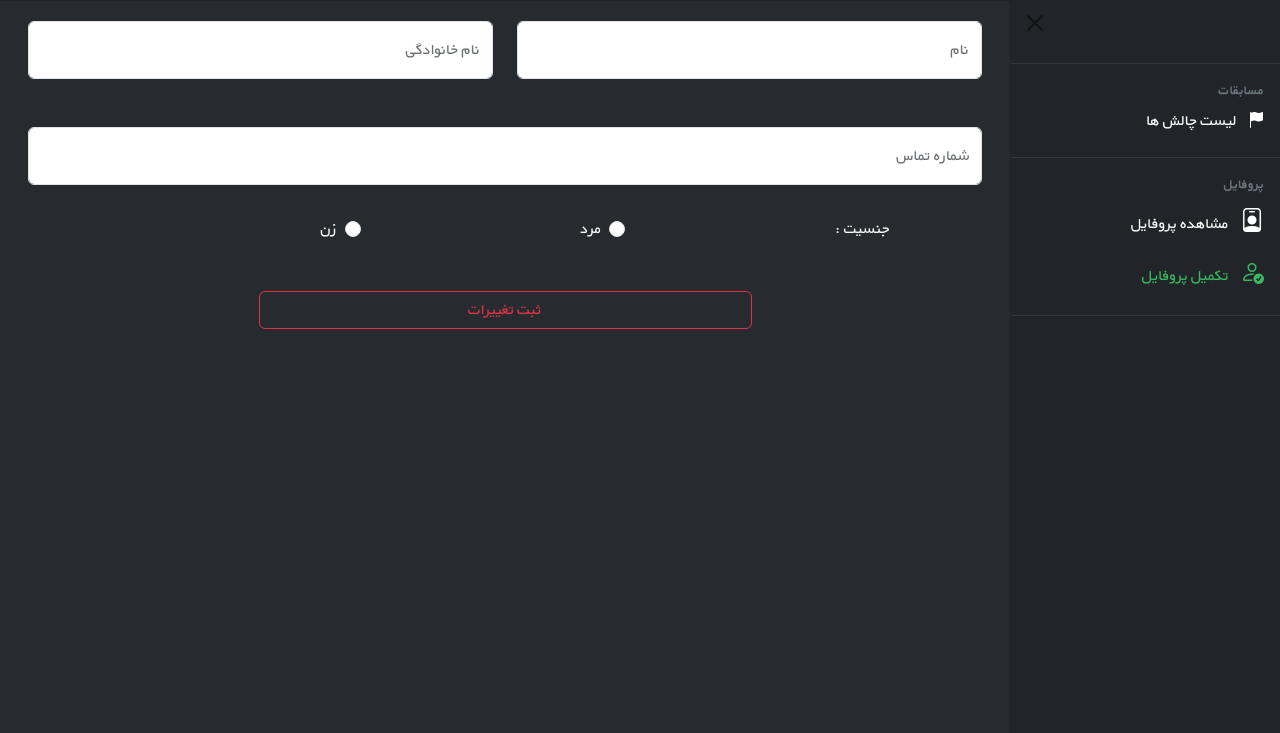
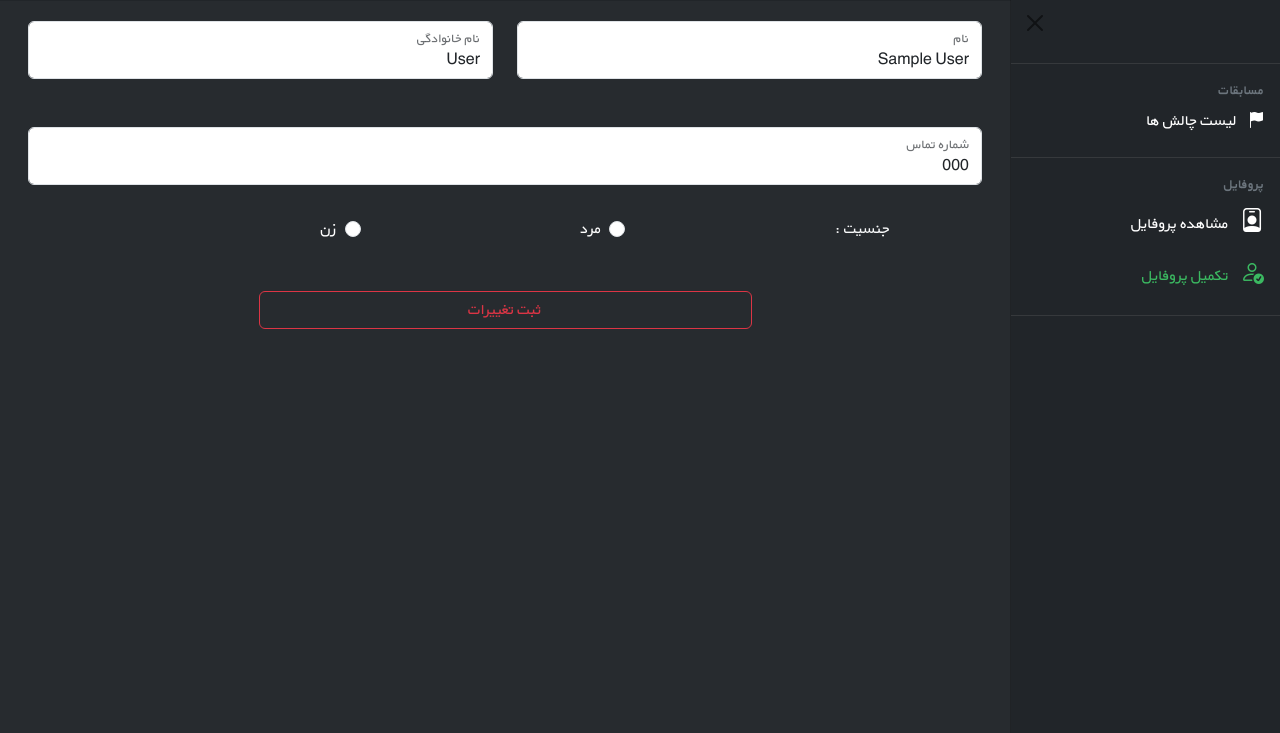
Before and after one commit to mr-z-one/apa_CTF, a PHP site: page /public/Profile-submit.php in a window 1280 px wide. Shown: the part 67-800 px from the top of the page. Run offline with PHP 8.4, Linux system fonts and the light colour scheme; the visitor is signed in with stand-in values (Sample User, id 1); tables that the repository leaves empty hold one stand-in row (values such as "Sample post").

Commit message:
finishing profile submit

```diff
--- a/profile/inc/Profile-submit.model.php
+++ b/profile/inc/Profile-submit.model.php
@@ -2,7 +2,11 @@
 
 require_once __DIR__ . '/../../config/database.php';
 require_once __DIR__ . '/../../src/libs/connection.php' ;
-function update_user_data(string $user_id, string $name,string $last_name,string $phone_number,string $gender="m") {
+
+
+
+
+function update_user_data(string $user_id, string $name,string $last_name,string $phone_number,string $gender="m"):bool {
 
         $sql = 'UPDATE users
             SET name = :name,
--- a/profile/inc/show-Profile.model.php
+++ b/profile/inc/show-Profile.model.php
@@ -2,6 +2,7 @@
 
 require_once __DIR__ . '/../../config/database.php';
 require_once __DIR__ . '/../../src/libs/connection.php' ;
+
 
 
 
--- a/profile/public/Profile-submit.php
+++ b/profile/public/Profile-submit.php
@@ -1,9 +1,74 @@
 <?php require_once __DIR__ . '/../../src/bootstrap.php'  ?>
+<?php require_once __DIR__ . '/../inc/show-Profile.model.php'  ?>
+<?php require_once __DIR__ . '/../inc/Profile-submit.model.php'  ?>
 
     <?php view("profile_header",['title' => "challenge-list"]) ?>
 
 
     <?php  require_login() ?>
+
+         <?php
+
+        if (is_post_request()){
+
+
+           $fields = [
+                    "name" => "string|required",
+                    "last_name" => "string|required",
+                    "phone_number" => "string|required |between: 11,11",
+                    "gender" => "string|required | between: 1,1"
+
+
+                    ];
+
+            [$inputs,$error] = filter($_POST, $fields);
+
+            $user_id = $_SESSION["user_id"];
+            if (! empty($error)) {
+                redirect_with_message("Profile-submit.php",reset( $error ));
+            }
+
+
+            $update_result = update_user_data( $user_id, $inputs["name"],$inputs["last_name"],$inputs["phone_number"],$inputs["gender"]);
+
+            if ($update_result) {
+                redirect_with_message("Profile-submit.php","پروفایل با موفقیت تکمیل شد");
+            }
+        }
+
+    ?>
+
+    <?php
+
+        if (!is_get_request()){
+           redirect_to("Profile-submit.php");
+        }
+
+    ?>
+
+
+            <?php
+        $user_data = get_user($_SESSION["user_id"]);
+
+        $name = $user_data["name"] ?? "";
+        $last_name = $user_data["last_name"] ?? "";
+
+        $phone_number = $user_data["phone_number"] ?? "";
+
+
+        $is_male = "";
+        $is_female = "";
+
+        $gender = $user_data["gender"] ??"";
+
+        if (strtolower($gender) == "m") {
+            $is_male = "checked ";
+        }else if (strtolower($gender) == "f") {
+            $is_female = "checked ";
+        }
+
+    ?>
+
     <!-- Modal exit -->
     <div class="modal fade" id="logoutModal" tabindex="-1" aria-labelledby="exampleModalLabel" aria-hidden="true">
         <div class="modal-dialog">
@@ -18,7 +83,10 @@
                 </div>
                 <div class="modal-footer">
                     <button type="button" class="btn btn-secondary " data-bs-dismiss="modal">خیر</button>
-                    <button type="button" class="btn btn-primary">بله</button>
+                  <form action="logout.php" method="post">
+
+                        <button type="submit" class="btn btn-primary">بله</button>
+                    </form>
                 </div>
             </div>
         </div>
@@ -130,7 +198,7 @@
             <!--error-->
             <?php flash(); ?>
             <!--error-->
-            <form action="#" class="needs-validation" method="post" novalidate>
+            <form action="Profile-submit.php" class="needs-validation" method="post" novalidate>
 
 
 
@@ -138,7 +206,7 @@
 
                     <div class="col">
                         <div class="form-floating mb-3">
-                            <input type="text" class="form-control  id=" name" placeholder="نام" required>
+                            <input type="text" class="form-control"name ="name"  id="name" placeholder="نام" value= "<?php echo $name; ?>" required>
                             <label for="name">نام</label>
 
                             <div class="valid-feedback">
@@ -152,7 +220,7 @@
                     </div>
                     <div class="col">
                         <div class="form-floating">
-                            <input type="text" class="form-control " id="l-name" placeholder="نام خانوادگی" required>
+                            <input type="text" class="form-control " id="last_name" name ="last_name" placeholder="نام خانوادگی" value= "<?php echo $last_name; ?>" required>
                             <label for="l-name">نام خانوادگی</label>
 
                             <div class="valid-feedback">
@@ -171,7 +239,7 @@
 
                     <div class="col-12">
                         <div class="form-floating mb-3">
-                            <input type="text" class="form-control" id="phone" pattern="09\d{9}" placeholder="09xxxxx" required>
+                            <input type="text" class="form-control" id="phone_number" name ="phone_number" pattern="09\d{9}" placeholder="09xxxxx"  value="<?php echo $phone_number; ?>" required>
                             <label for="phone">شماره تماس</label>
 
                             <div class="valid-feedback">
@@ -191,16 +259,16 @@
                     </div>
                     <div class="col">
                         <div class="form-check text-white" >
-                            <input class="form-check-input" type="radio" name="radioDefault" id="radioDefault1"required>
-                            <label class="form-check-label" for="radioDefault1">
+                            <input class="form-check-input" type="radio" name="gender" value="m" id="m" <?php echo $is_male ; ?> required>
+                            <label class="form-check-label" for="m">
                                 مرد
                             </label>
                         </div>
                     </div>
                     <div class="col">
                         <div class="form-check text-white">
-                            <input class="form-check-input" type="radio" name="radioDefault" id="radioDefault2"required >
-                            <label class="form-check-label" for="radioDefault2">
+                            <input class="form-check-input" type="radio" name="gender" value="f" id="f" <?php echo $is_female ; ?> required >
+                            <label class="form-check-label" for="f">
                                 زن
                             </label>
                         </div>
@@ -218,4 +286,5 @@
 
         </div>
 
+
              <?php view("profile_footer") ?>
--- a/profile/public/flag-submit.php
+++ b/profile/public/flag-submit.php
@@ -31,6 +31,7 @@ try {
     if (is_flag_submitted( $user_id, $challenge_id )) {
         redirect_with_message("profile-challenge-list.php","فلگ توسط کاربر ثبت شده است!");
     }
+    //TODO: check for is challenge is active?
 
     if (submitted_flag( $user_id, $challenge_id, $txt_flag )) {
 
--- /dev/null
+++ b/profile/public/logout.php
@@ -0,0 +1,5 @@
+<?php
+ require_once __DIR__ . '/../../src/bootstrap.php' ;
+
+
+logout();
--- a/profile/public/upload-writeup.php
+++ b/profile/public/upload-writeup.php
@@ -33,6 +33,8 @@ if (is_writeup_submitted($user_id,$challenge_id)) {
         redirect_with_message("profile-challenge-list.php","کاربر رایتاپ خود را اپلود کرده");
 }
 
+//TODO: check for is challenge is active?
+
 if (submitted_writeup($user_id,$challenge_id,$src_writeup)) {
 
         redirect_with_message("profile-challenge-list.php","رایتاپ با موفقیت ثبت گردید");
--- a/src/auth.php
+++ b/src/auth.php
@@ -83,7 +83,9 @@ function logout(): void
     if (is_user_logged_in()) {
         unset($_SESSION['username'], $_SESSION['user_id']);
         session_destroy();
-        redirect_to('login.php');
+        redirect_to('/auth/login.php');
+    }else{
+         redirect_to('/auth/login.php');
     }
 }
 
```
Also changed, not shown: profile/public/profile-challenge-list.php (+10 -1 lines), profile/public/show-Profile.php (+13 -1 lines).
